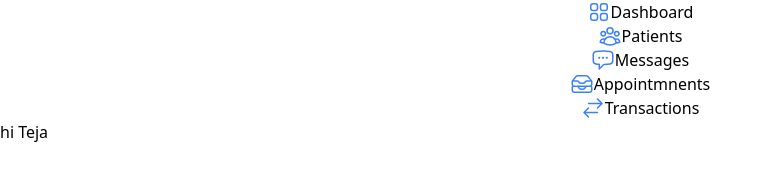
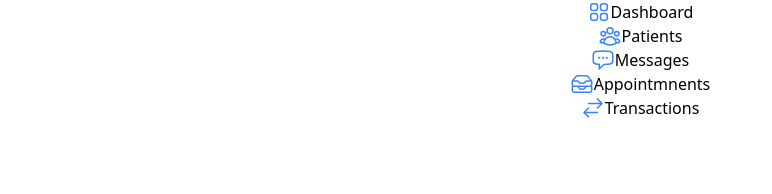
Before and after one commit to lourduteja/git-learning, a React (Create React App) app: page / in a window 1280 px wide. Shown: the top 194 px of the page, without its empty margins (0-772 px from the left). Built offline with nearby package versions, Linux system fonts and the light colour scheme.

Commit message:
deleted hi teja

```diff
--- a/src/App.js
+++ b/src/App.js
@@ -6,7 +6,6 @@ function App() {
       <div>
         <Sidebar/>
       </div>
-      hi Teja
     </div>
   );
 }
```
